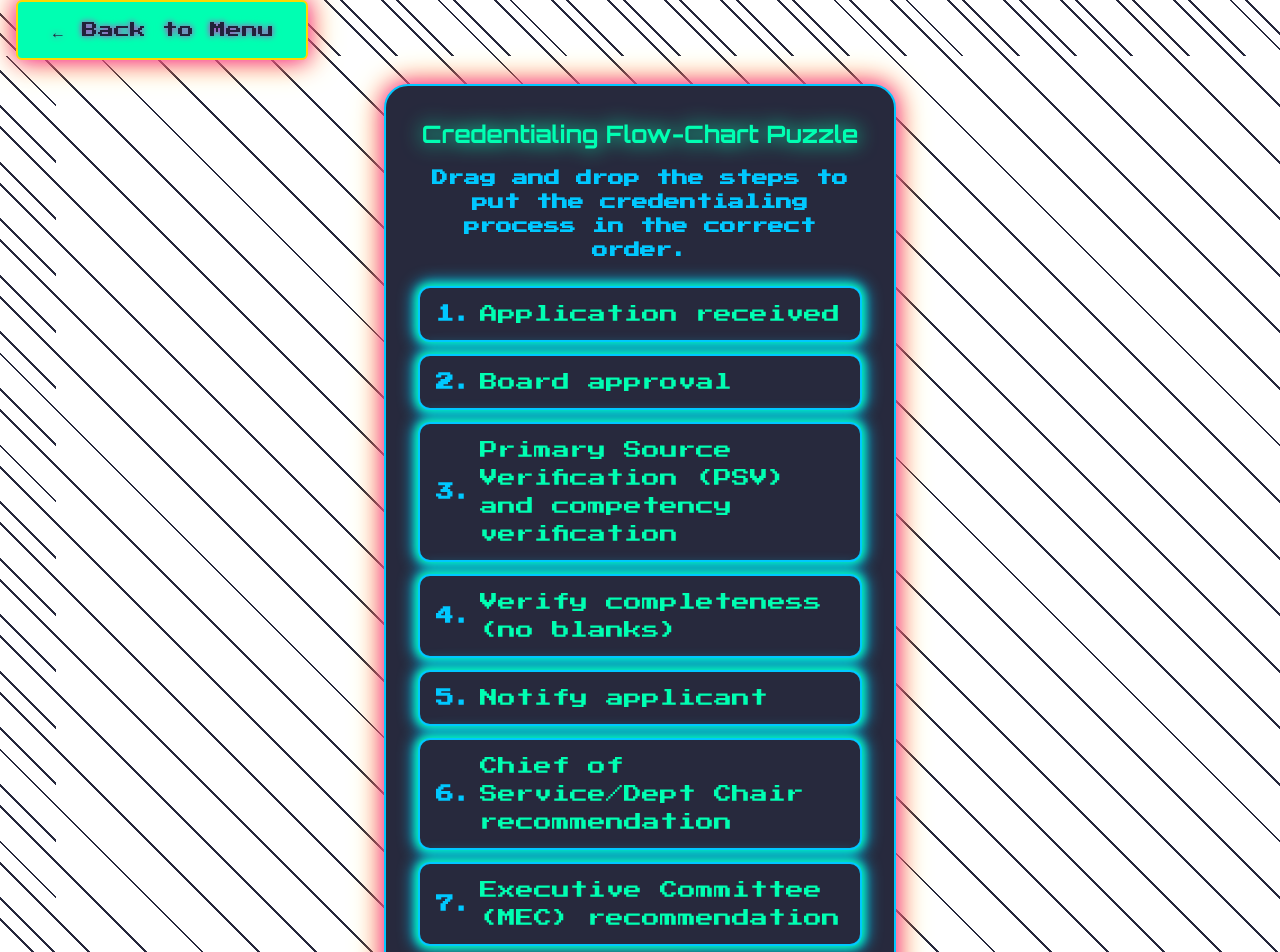
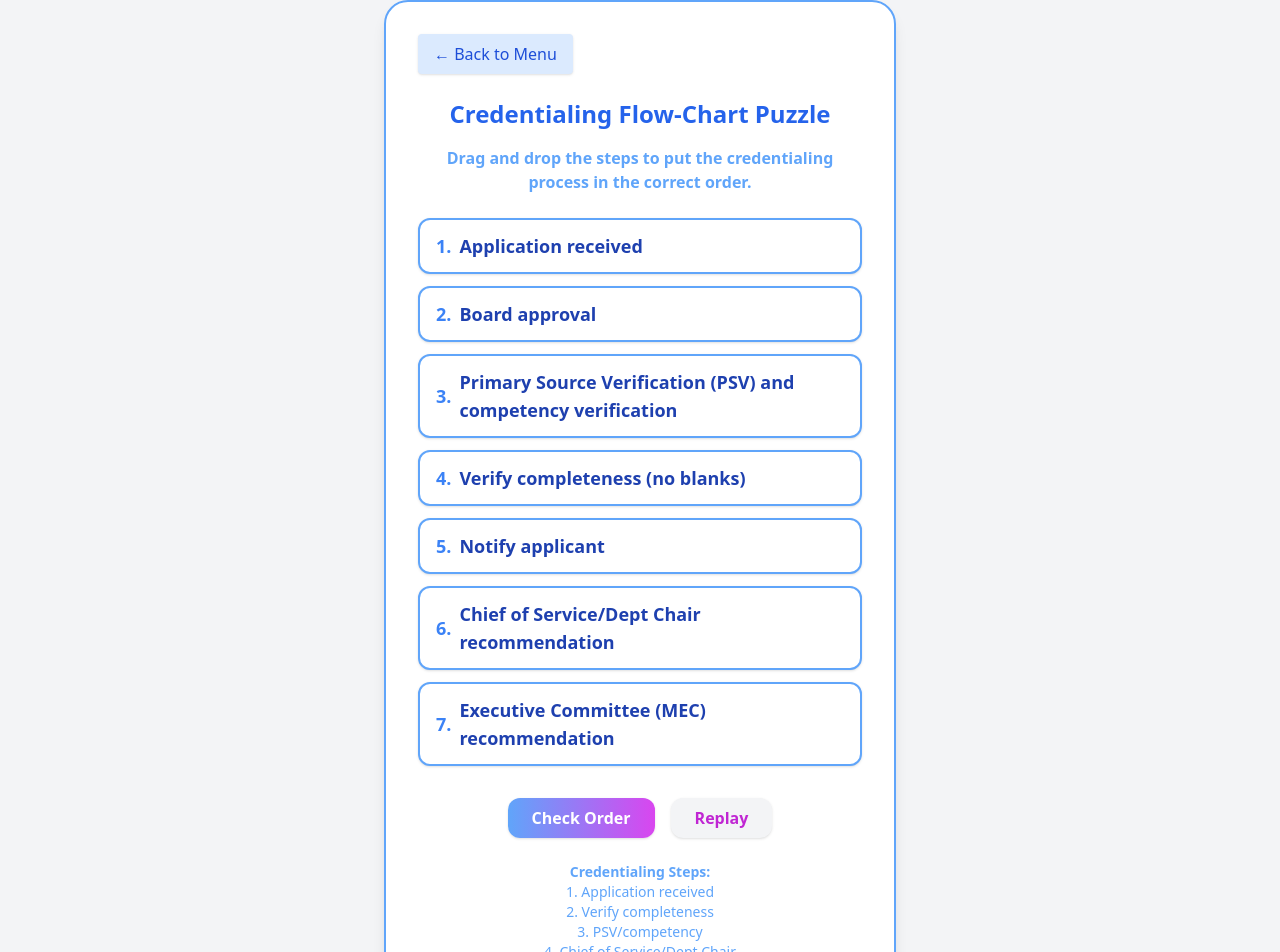
Before and after one commit to Pokeyboi/next-credentialing-app, a Next.js app: page /flowchart in a window 1280 px wide. Shown: the top 952 px of the page. Built offline with nearby package versions, Linux system fonts and the light colour scheme.

Commit message:
Update flowchart.js

```diff
--- a/pages/flowchart.js
+++ b/pages/flowchart.js
@@ -2,6 +2,7 @@
 import Link from "next/link";
 import { DragDropContext, Droppable, Draggable } from "@hello-pangea/dnd";
 
+// Define your correct steps
 const correctSteps = [
   "Application received",
   "Verify completeness (no blanks)",
@@ -12,6 +13,7 @@
   "Notify applicant"
 ];
 
+// Fisher-Yates shuffle
 function shuffle(arr) {
   let a = arr.slice();
   for (let i = a.length - 1; i > 0; i--) {
@@ -47,17 +49,17 @@
   }
 
   return (
-    <main className="min-h-screen flex flex-col items-center justify-center bg-game-grid font-arcade px-4">
-      <Link href="/" className="mb-6 self-start">
-        <button className="btn-neon px-4 py-2 text-base">
-          ← Back to Menu
-        </button>
-      </Link>
-      <div className="w-full max-w-lg bg-panel border-2 border-accent rounded-3xl shadow-neon p-8 flex flex-col items-center animate-pulseGlow">
-        <h2 className="text-2xl font-display font-bold mb-4 text-primary drop-shadow-[0_0_10px_#00FFB2]">
+    <main className="min-h-screen flex flex-col items-center justify-center bg-gray-100 font-sans px-4">
+      <div className="w-full max-w-lg bg-white border-2 border-blue-400 rounded-3xl shadow-lg p-8 flex flex-col items-center">
+        <Link href="/" className="mb-6 self-start">
+          <button type="button" className="px-4 py-2 bg-blue-100 text-blue-700 rounded shadow hover:bg-blue-200 transition">
+            ← Back to Menu
+          </button>
+        </Link>
+        <h2 className="text-2xl font-bold mb-4 text-blue-600">
           Credentialing Flow-Chart Puzzle
         </h2>
-        <p className="mb-6 text-accent text-center font-semibold">
+        <p className="mb-6 text-blue-400 text-center font-semibold">
           <b>Drag and drop</b> the steps to put the credentialing process in the correct order.
         </p>
         <DragDropContext onDragEnd={onDragEnd}>
@@ -75,15 +77,15 @@
                         ref={provided.innerRef}
                         {...provided.draggableProps}
                         {...provided.dragHandleProps}
-                        className={`bg-panel px-4 py-3 rounded-xl shadow-neon font-arcade border-2 transition-all flex items-center gap-2 text-lg ${
+                        className={`px-4 py-3 rounded-xl shadow font-semibold border-2 transition-all flex items-center gap-2 text-lg ${
                           checked
                             ? step === correctSteps[idx]
-                              ? "border-gold text-gold"
-                              : "border-secondary text-secondary"
-                            : "border-accent text-primary"
-                        } ${snapshot.isDragging ? "scale-105 bg-accent/10" : ""}`}
+                              ? "border-yellow-400 text-yellow-600 bg-yellow-50"
+                              : "border-red-400 text-red-500 bg-red-50"
+                            : "border-blue-400 text-blue-800 bg-white"
+                        } ${snapshot.isDragging ? "scale-105 bg-blue-100" : ""}`}
                       >
-                        <span className="text-accent font-bold">{idx + 1}.</span>
+                        <span className="text-blue-500 font-bold">{idx + 1}.</span>
                         {step}
                       </li>
                     )}
@@ -96,13 +98,15 @@
         </DragDropContext>
         <div className="flex gap-4 mt-8">
           <button
-            className="btn-neon px-6 py-2 text-lg"
+            type="button"
+            className="px-6 py-2 bg-gradient-to-r from-blue-400 to-fuchsia-500 text-white rounded-xl shadow font-semibold hover:scale-105 transition"
             onClick={handleCheck}
             disabled={checked}
           >
             Check Order
           </button>
           <button
+            type="button"
             className="px-6 py-2 bg-gray-100 text-fuchsia-600 rounded-xl shadow font-semibold hover:bg-gray-200 transition"
             onClick={handleReplay}
           >
@@ -110,15 +114,15 @@
           </button>
         </div>
         {checked && (
-          <div className="mt-6 text-xl font-bold text-center font-display animate-pulse">
+          <div className="mt-6 text-xl font-bold text-center animate-pulse">
             {correct ? (
-              <span className="text-gold drop-shadow-[0_0_6px_#FFD700]">🎉 Correct! Well done.</span>
+              <span className="text-yellow-600">🎉 Correct! Well done.</span>
             ) : (
-              <span className="text-secondary">❌ Some steps are out of order. Try again!</span>
+              <span className="text-red-500">❌ Some steps are out of order. Try again!</span>
             )}
           </div>
         )}
-        <div className="mt-6 text-accent text-sm text-center font-display">
+        <div className="mt-6 text-blue-400 text-sm text-center">
           <b>Credentialing Steps:</b><br />
           1. Application received<br />
           2. Verify completeness<br />
```
